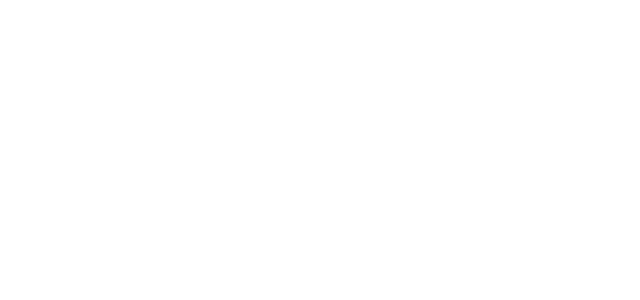
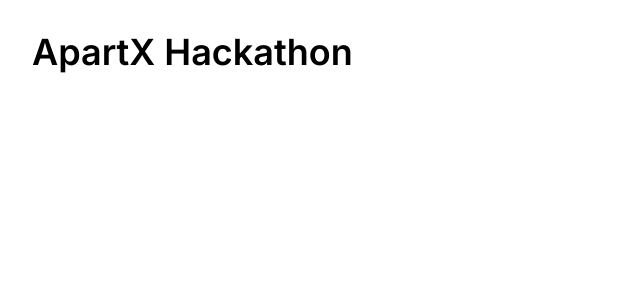
Before and after one commit to azikulov/apartx-hackathon, a Next.js app: page / in a window 1280 px wide. Shown: the top 300 px of the page, without its empty margins (0-640 px from the left). Built offline with nearby package versions, Linux system fonts and the light colour scheme.

Commit message:
initial commit

```diff
--- a/src/app/layout.tsx
+++ b/src/app/layout.tsx
@@ -1,21 +1,19 @@
-import './globals.css'
-import { Inter } from 'next/font/google'
+import { Inter } from "next/font/google";
 
-const inter = Inter({ subsets: ['latin'] })
+import { IChild } from "@/types";
+import "./globals.css";
+
+const inter = Inter({ subsets: ["latin"] });
 
 export const metadata = {
-  title: 'Create Next App',
-  description: 'Generated by create next app',
-}
+  title: "ApartX Cleaing",
+  description: "ApartX Cleaning",
+};
 
-export default function RootLayout({
-  children,
-}: {
-  children: React.ReactNode
-}) {
+export default function RootLayout({ children }: IChild) {
   return (
-    <html lang="en">
+    <html lang="kk">
       <body className={inter.className}>{children}</body>
     </html>
-  )
+  );
 }
--- a/src/app/page.tsx
+++ b/src/app/page.tsx
@@ -1,3 +1,3 @@
 export default function HomeScreen() {
-  return <div className=""></div>;
+  return <div className='m-8 font-semibold text-4xl'>ApartX Hackathon</div>;
 }
--- /dev/null
+++ b/src/types.d.ts
@@ -0,0 +1,3 @@
+import type { PropsWithChildren } from "react";
+
+export interface IChild extends PropsWithChildren {}
--- a/tailwind.config.js
+++ b/tailwind.config.js
@@ -1,18 +1,12 @@
 /** @type {import('tailwindcss').Config} */
 module.exports = {
   content: [
-    './src/pages/**/*.{js,ts,jsx,tsx,mdx}',
-    './src/components/**/*.{js,ts,jsx,tsx,mdx}',
-    './src/app/**/*.{js,ts,jsx,tsx,mdx}',
+    "./src/pages/**/*.{js,ts,jsx,tsx,mdx}",
+    "./src/components/**/*.{js,ts,jsx,tsx,mdx}",
+    "./src/app/**/*.{js,ts,jsx,tsx,mdx}",
   ],
   theme: {
-    extend: {
-      backgroundImage: {
-        'gradient-radial': 'radial-gradient(var(--tw-gradient-stops))',
-        'gradient-conic':
-          'conic-gradient(from 180deg at 50% 50%, var(--tw-gradient-stops))',
-      },
-    },
+    extend: {},
   },
   plugins: [],
-}
+};
```
Also changed, not shown: package.json (+6 -3 lines), .prettierrc.json (added), 2 other files (tests, documents, lock files or other folders).
